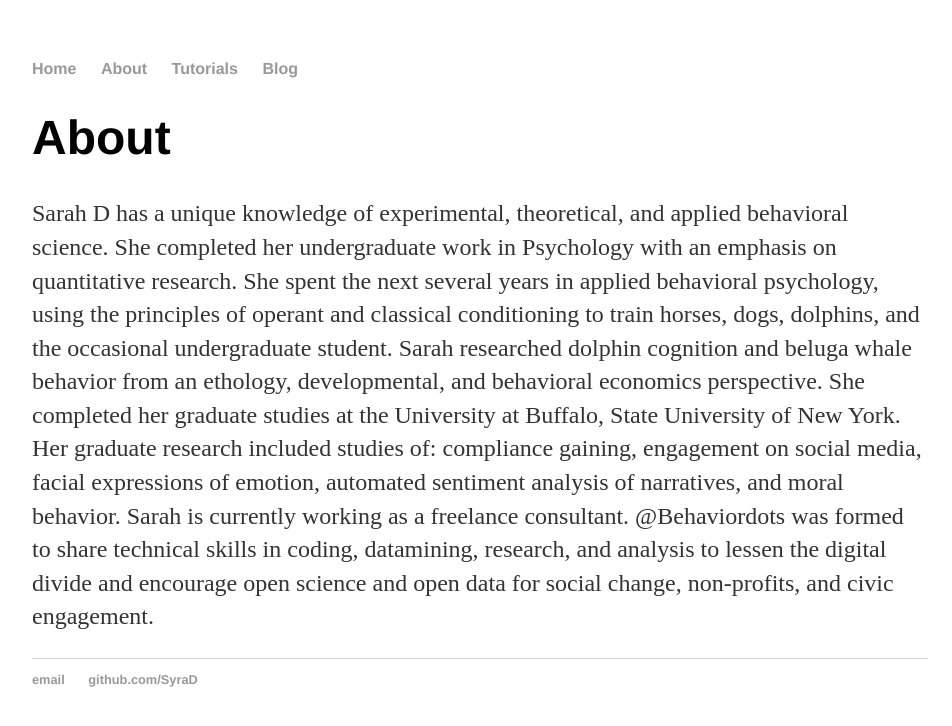
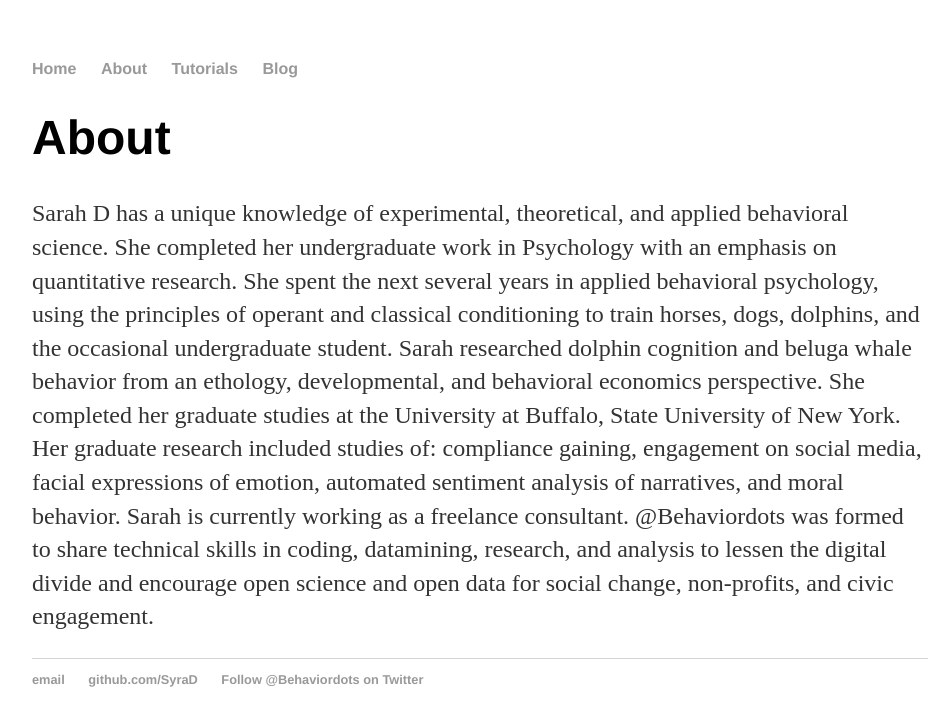
Before and after one commit to SyraD/SyraD.github.io, a Jekyll site: the page built from about/index.html, in a window 1280 px wide. Shown: the top 726 px of the page, without its empty margins (160-1112 px from the left). Built offline with Jekyll 4.4.1, drawn with Linux system fonts in a browser that asks for light colours.

Commit message:
add twitter to footer

```diff
--- a/_layouts/default.html
+++ b/_layouts/default.html
@@ -23,12 +23,20 @@
 
 </div>
 
+
 <footer>
+
 <ul>
+
 <li><a href="mailto:sarahd@behaviordots.com">email</a></li>
+
 <li><a href="https://github.com/SyraD">github.com/SyraD</a></li>
-   </ul>
+
+<li><a href="https://twitter.com/behaviordots"> Follow @Behaviordots on Twitter</a></li> </ul>
+
 </footer>
+
 </body>
 
+
 </html>
```
Lines whose indentation alone changed are shown as unchanged.
